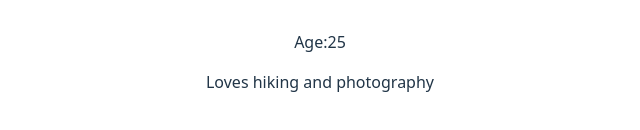
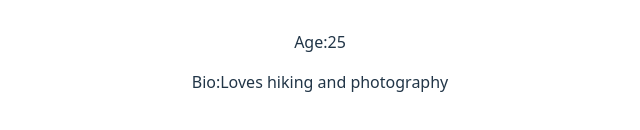
Before and after one commit to shomere/alx-fe-reactjs, a React (Vite) app in the folder alx-react-app/: page / in a window 1280 px wide. Shown: the part 392-522 px from the top of the page, without its empty margins (320-960 px from the left). Built offline with nearby package versions, Linux system fonts and the light colour scheme.

Commit message:
UserProfile

```diff
--- a/alx-react-app/src/components/UserProfile.jsx
+++ b/alx-react-app/src/components/UserProfile.jsx
@@ -3,7 +3,7 @@ const UserProfile = (props) =>{
         <div>
             <h1>{props.name}</h1>
             <p>Age:{props.age}</p>
-            <p>{props.bio}</p>
+            <p>Bio:{props.bio}</p>
         </div>
     );
 };
```
